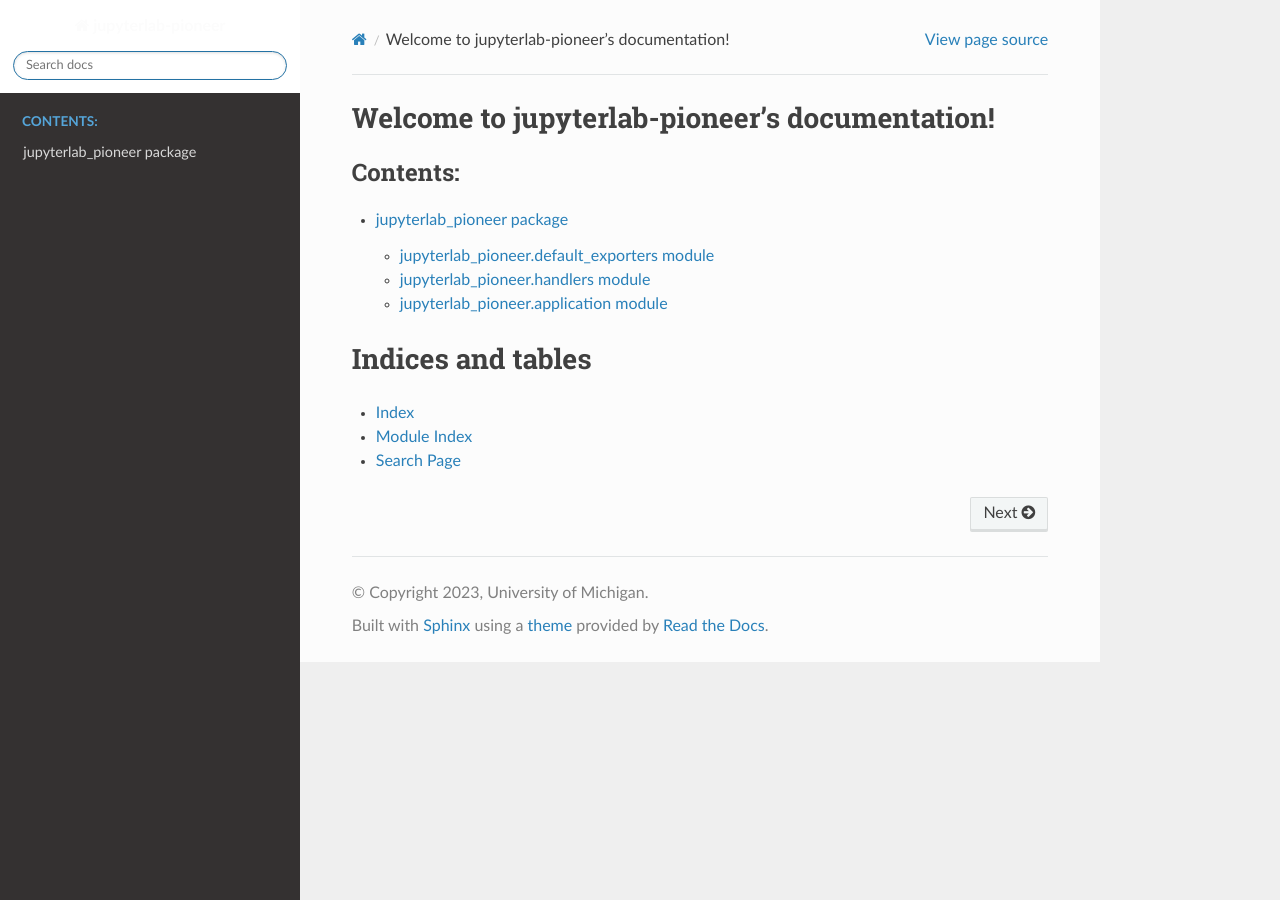
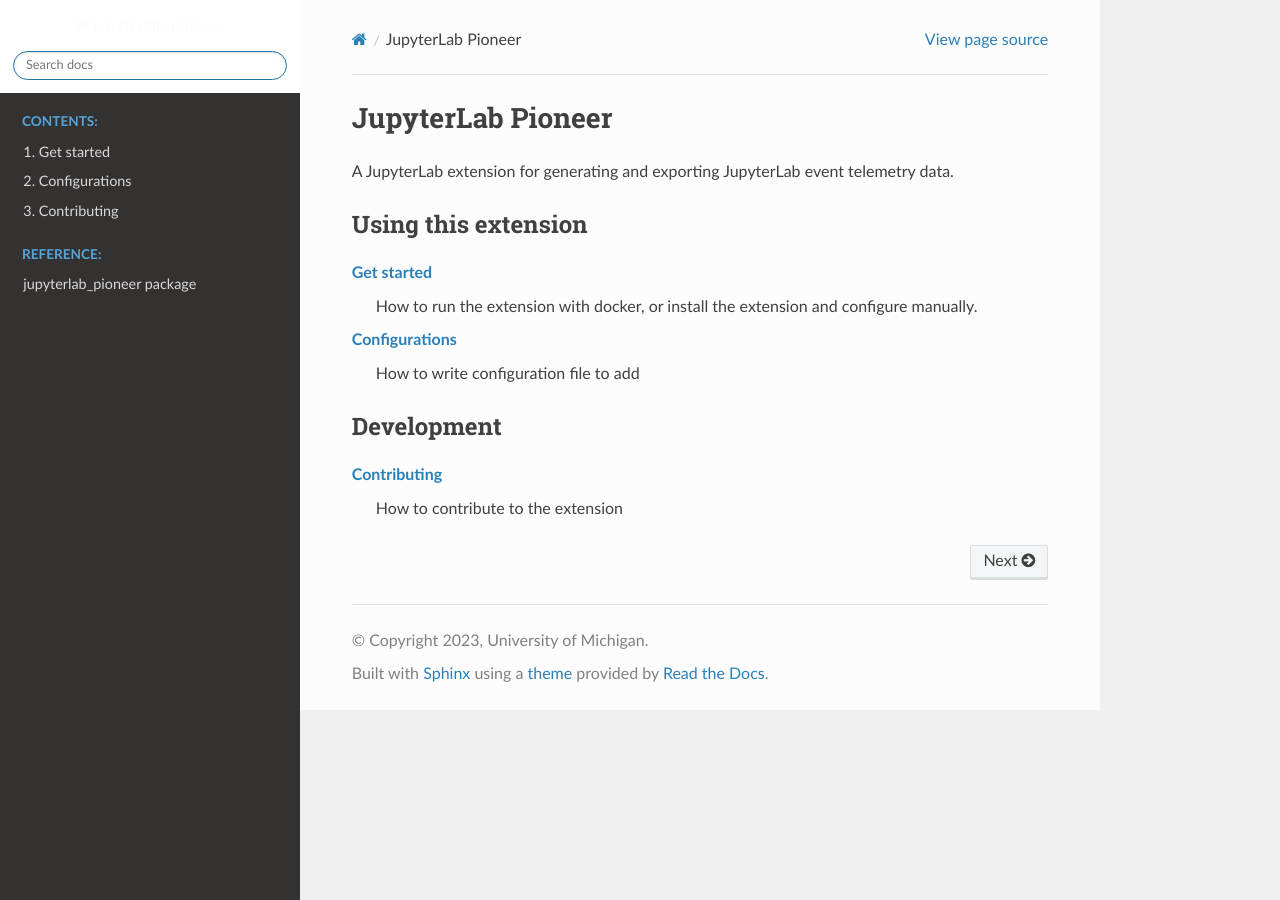
Before and after one commit to educational-technology-collective/jupyterlab-pioneer, a Sphinx documentation site: the page built from docs/index.rst, in a window 1280 px wide. Built offline with Sphinx 7.4.7 and the Read the Docs theme 2.0.0, drawn with Linux system fonts in a browser that asks for light colours.

```diff
--- a/docs/index.rst
+++ b/docs/index.rst
@@ -3,19 +3,41 @@
    You can adapt this file completely to your liking, but it should at least
    contain the root `toctree` directive.
 
-Welcome to jupyterlab-pioneer's documentation!
+JupyterLab Pioneer
 ==============================================
 
+A JupyterLab extension for generating and exporting JupyterLab event telemetry data.
+
+Using this extension
+---------------------
+
+:doc:`get_started`
+   How to run the extension with docker, or install the extension and configure manually.
+
+:doc:`configurations`
+   How to write configuration file to add
+
+Development
+---------------------
+
+:doc:`contributing`
+   How to contribute to the extension
+
+
+.. Hidden TOCs
+
 .. toctree::
-   :maxdepth: 4
+   :maxdepth: 2
+   :numbered:
    :caption: Contents:
+   :hidden:
+
+   get_started
+   configurations
+   contributing
+
+.. toctree::
+   :caption: Reference:
+   :hidden:
 
    jupyterlab_pioneer
-
-
-Indices and tables
-==================
-
-* :ref:`genindex`
-* :ref:`modindex`
-* :ref:`search`
--- a/docs/jupyterlab_pioneer.rst
+++ b/docs/jupyterlab_pioneer.rst
@@ -1,6 +1,5 @@
 jupyterlab\_pioneer package
 ===========================
-
 
 jupyterlab\_pioneer.default_exporters module
 --------------------------------------------
```
Also changed, not shown: docs/configurations.rst (added, +69 -0 lines), docs/contributing.rst (added, +58 -0 lines), docs/get_started.rst (added, +48 -0 lines).
